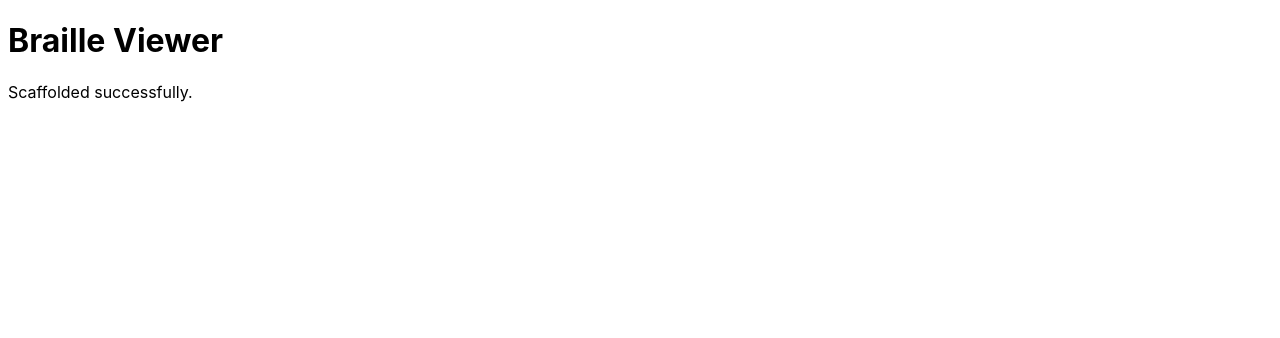
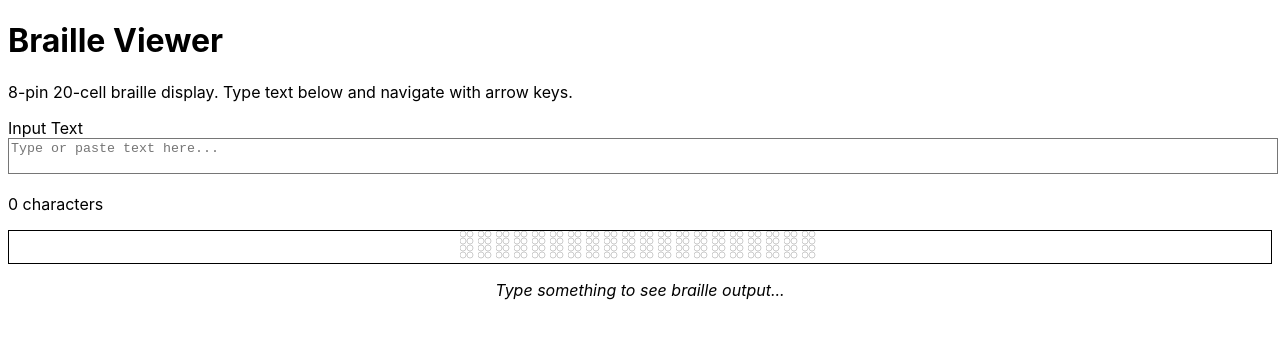
Before and after one commit to wafik/braille-viewer, a React (Vite) app: page / in a window 1280 px wide. Shown: the top 338 px of the page. Built offline with nearby package versions, Linux system fonts and the light colour scheme.

Commit message:
feat(braille-viewer): wire up App with all components and keyboard navigation

```diff
--- a/src/App.tsx
+++ b/src/App.tsx
@@ -1,8 +1,71 @@
+import { useEffect, useCallback } from 'react'
+import { TextEditor } from './components/TextEditor'
+import { BrailleLine } from './components/BrailleLine'
+import { NavigationControls } from './components/NavigationControls'
+import { useBrailleViewer } from './hooks/useBrailleViewer'
+import { initLiblouis } from './lib/liblouis'
+
 export default function App() {
+  const {
+    lines,
+    currentLineIndex,
+    totalLines,
+    scrollUp,
+    scrollDown,
+    goToLine,
+    setText,
+  } = useBrailleViewer()
+
+  useEffect(() => {
+    initLiblouis().catch(console.error)
+  }, [])
+
+  const handleTextChange = useCallback((text: string) => {
+    setText(text)
+  }, [setText])
+
+  useEffect(() => {
+    const handleKeyDown = (e: KeyboardEvent) => {
+      if (e.key === 'ArrowUp') {
+        e.preventDefault()
+        scrollUp()
+      } else if (e.key === 'ArrowDown') {
+        e.preventDefault()
+        scrollDown()
+      }
+    }
+    window.addEventListener('keydown', handleKeyDown)
+    return () => window.removeEventListener('keydown', handleKeyDown)
+  }, [scrollUp, scrollDown])
+
+  const currentDots = lines[currentLineIndex] ?? []
+
   return (
     <div className="min-h-screen bg-background p-8">
-      <h1 className="text-2xl font-bold">Braille Viewer</h1>
-      <p>Scaffolded successfully.</p>
+      <div className="max-w-2xl mx-auto space-y-6">
+        <h1 className="text-2xl font-bold">Braille Viewer</h1>
+        <p className="text-muted-foreground">
+          8-pin 20-cell braille display. Type text below and navigate with arrow keys.
+        </p>
+
+        <TextEditor onTextChange={handleTextChange} />
+
+        <div className="space-y-4">
+          <BrailleLine dots={currentDots} />
+          <NavigationControls
+            currentLine={currentLineIndex}
+            totalLines={totalLines}
+            onPrev={scrollUp}
+            onNext={scrollDown}
+          />
+        </div>
+
+        {totalLines === 0 && (
+          <p className="text-center text-muted-foreground italic">
+            Type something to see braille output...
+          </p>
+        )}
+      </div>
     </div>
   )
 }
```
